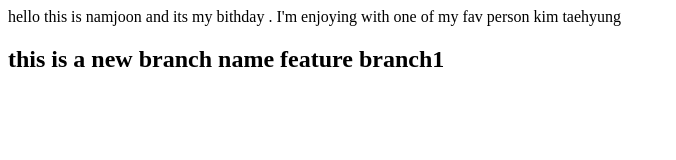
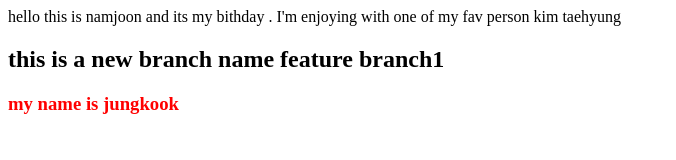
Before and after one commit to swapnil-thv-23/MyAppCode, a plain HTML site: page index.html in a window 1280 px wide. Shown: the whole page, without its empty margins (0-676 px from the left). Drawn offline with Linux system fonts and the light colour scheme.

Commit message:
adding h3 tag

```diff
--- a/index.html
+++ b/index.html
@@ -1,2 +1,3 @@
 <P>hello this is namjoon and its my bithday . I'm enjoying with one of my fav person kim taehyung</P>
 <h2> this is a new branch name feature branch1</h2>
+<h3 style="color: red;"> my name is jungkook</h3>
```
